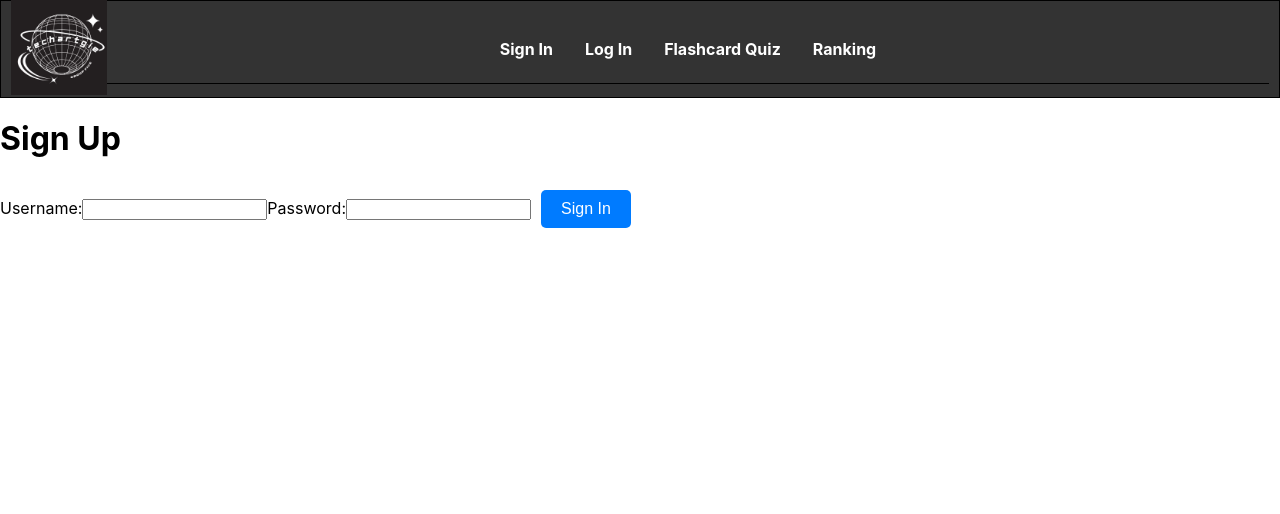
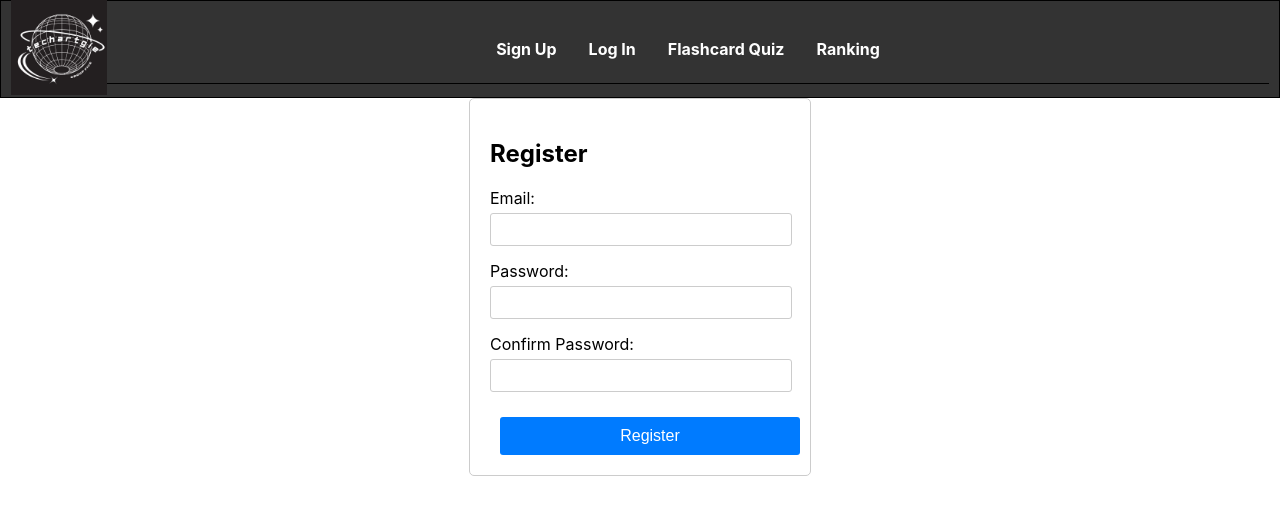
Before and after one commit to Janjanhsu/COMP229_GroupProject, a React (Create React App) app: page /logIn/SignUp in a window 1280 px wide. Shown: the top 514 px of the page. Built offline with nearby package versions, Linux system fonts and the light colour scheme.

Commit message:
improved UI for Register Page

```diff
--- a/src/components/logIn/Register.jsx
+++ b/src/components/logIn/Register.jsx
@@ -1,18 +1,75 @@
-import React from 'react';
+import React, { useState } from 'react';
+import '../../styles/Register.css';
 
-const SignUp = () => {
+const Register = () => {
+  const [email, setEmail] = useState('');
+  const [password, setPassword] = useState('');
+  const [confirmPassword, setConfirmPassword] = useState('');
+  const [error, setError] = useState('');
+
+  const handleRegister = async (e) => {
+    e.preventDefault();
+
+    if (password !== confirmPassword) {
+      setError('Passwords do not match');
+      return;
+    }
+
+    try {
+      const response = await fetch('/api/register', {
+        method: 'POST',
+        headers: {
+          'Content-Type': 'application/json',
+        },
+        body: JSON.stringify({ email, password }),
+      });
+
+      if (!response.ok) {
+        throw new Error('Registration failed');
+      }
+
+      // Registration successful, perform any necessary actions (e.g., redirect to login)
+    } catch (err) {
+      setError('Registration failed');
+    }
+  };
+
   return (
-    <div>
-      <h1>Sign Up</h1>
-      <form>
-        <label htmlFor="username">Username:</label>
-        <input type="text" id="username" name="username" />
-        <label htmlFor="password">Password:</label>
-        <input type="password" id="password" name="password" />
-        <button type="submit">Sign In</button>
+    <div className="register-container">
+      <h2>Register</h2>
+      {error && <p className="error">{error}</p>}
+      <form onSubmit={handleRegister}>
+        <div className="form-group">
+          <label>Email:</label>
+          <input
+            type="email"
+            value={email}
+            onChange={(e) => setEmail(e.target.value)}
+            required
+          />
+        </div>
+        <div className="form-group">
+          <label>Password:</label>
+          <input
+            type="password"
+            value={password}
+            onChange={(e) => setPassword(e.target.value)}
+            required
+          />
+        </div>
+        <div className="form-group">
+          <label>Confirm Password:</label>
+          <input
+            type="password"
+            value={confirmPassword}
+            onChange={(e) => setConfirmPassword(e.target.value)}
+            required
+          />
+        </div>
+        <button type="submit">Register</button>
       </form>
     </div>
   );
 };
 
-export default SignUp;
+export default Register;
--- a/src/components/navBar/NavBar.js
+++ b/src/components/navBar/NavBar.js
@@ -5,7 +5,7 @@ const Navbar = () => {
   return (
     <nav>
       <ul>
-        <li><Link to="./logIn/SignUp">Sign In</Link></li>
+        <li><Link to="./logIn/SignUp">Sign Up</Link></li>
         <li><Link to="./logIn/LogIn">Log In</Link></li>
         <li><Link to="./flashcard-quiz">Flashcard Quiz</Link></li>
         <li><Link to="./ranking/Ranking">Ranking</Link></li>
--- /dev/null
+++ b/src/styles/Register.css
@@ -0,0 +1,43 @@
+.register-container {
+    width: 300px;
+    margin: 0 auto;
+    padding: 20px;
+    border: 1px solid #ccc;
+    border-radius: 5px;
+  }
+
+  .form-group {
+    margin-bottom: 15px;
+  }
+
+  label {
+    display: block;
+    margin-bottom: 5px;
+  }
+
+  input[type='email'],
+  input[type='password'] {
+    width: calc(100% - 16px); /* Adjusted width to account for padding */
+    padding: 8px;
+    border-radius: 3px;
+    border: 1px solid #ccc;
+  }
+
+  button {
+    padding: 10px;
+    width: 100%;
+    border: none;
+    border-radius: 3px;
+    background-color: #007bff;
+    color: white;
+    cursor: pointer;
+  }
+
+  button:hover {
+    background-color: #0056b3;
+  }
+
+  .error {
+    color: red;
+    margin-bottom: 10px;
+  }
```
